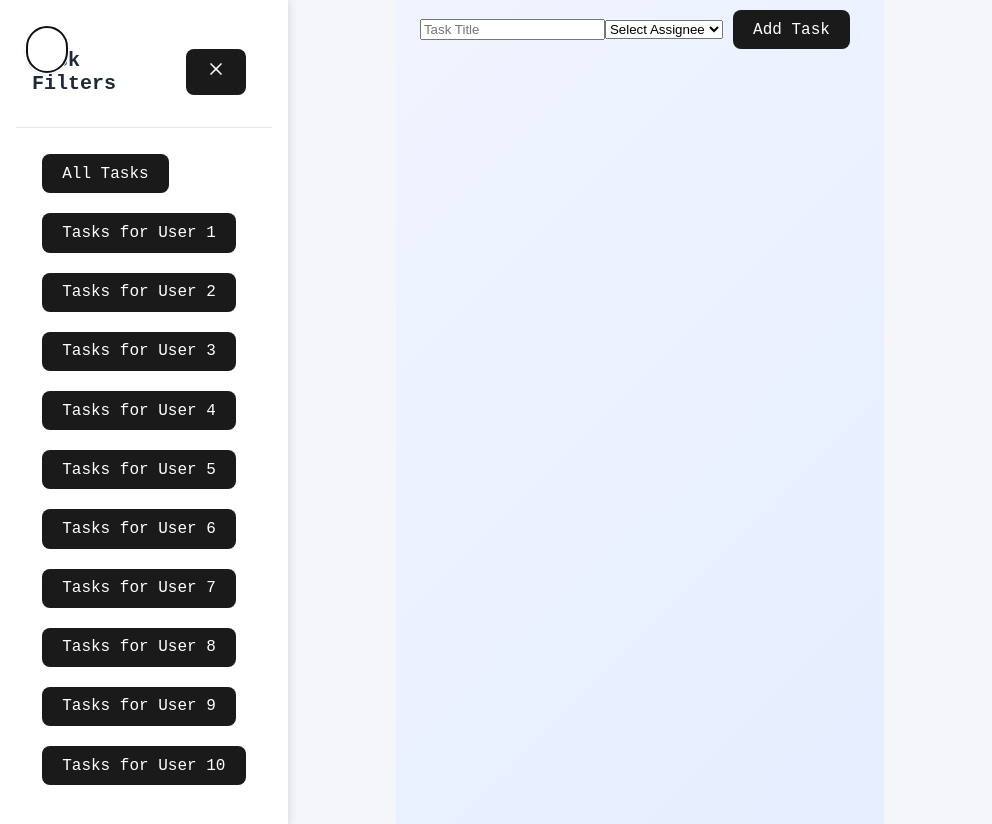
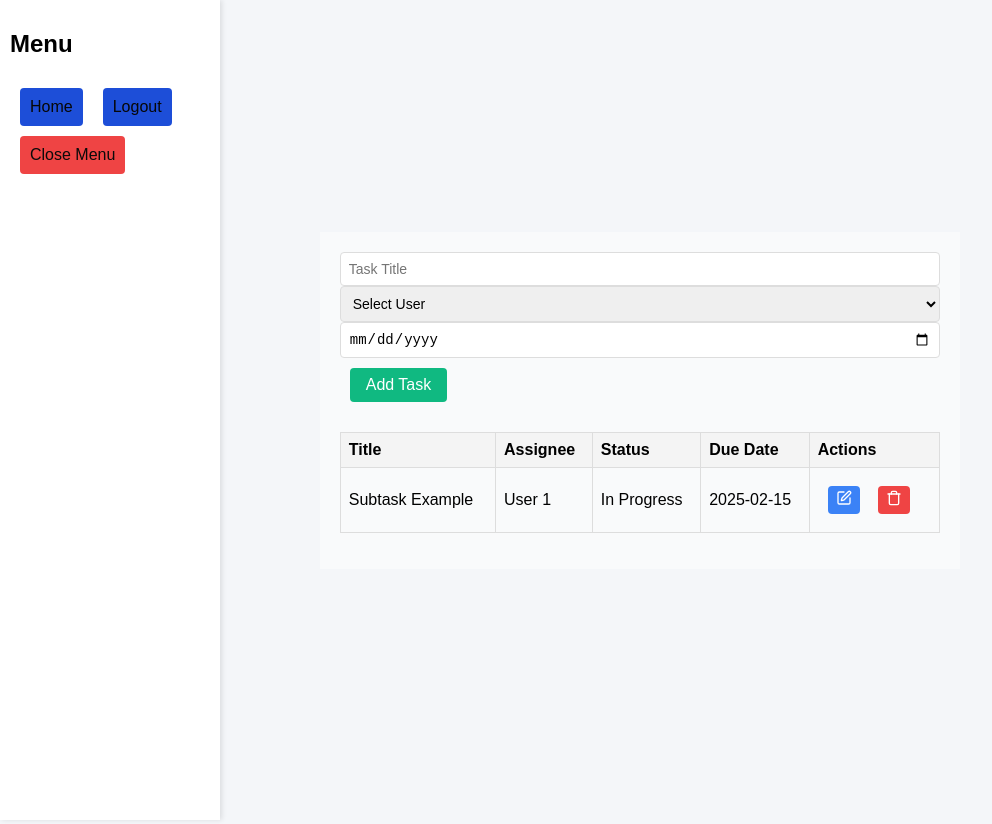
Before and after one commit to Samolivyu/ibibe-kanban-trial, a React (Vite) app: page /dashboard/1 in a window 1280 px wide. Both pictures are taken after a click on the button 47 px from the left and 49 px from the top of the page. Shown: the whole page, without its empty margins (0-992 px from the left). After the commit the page ends 800 px from the top, so only its background shows below. Built offline with nearby package versions, Linux system fonts and the light colour scheme.

Commit message:
Subtask JSX plus CSS working. Pending background images and company colors.

```diff
--- a/src/components/dashboard/Substask.jsx
+++ b/src/components/dashboard/Substask.jsx
@@ -1,299 +1,130 @@
 import React, { useState, useMemo } from 'react';
-import { Calendar, Users, Trash, Menu, X, Plus, Edit2 } from 'lucide-react';
-import { useNavigate, Link } from 'react-router-dom';
+import { Menu, X, Users, Trash, Edit } from 'lucide-react';
+import { useNavigate } from 'react-router-dom';
 import './subtask.css';
 
 const Subtask = () => {
   const navigate = useNavigate();
   const [menuOpen, setMenuOpen] = useState(false);
-  const [tasks, setTasks] = useState([]);
+  const users = Array.from({ length: 10 }, (_, i) => ({ text: `User ${i + 1}`, value: `User ${i + 1}` }));
+  const [tasks, setTasks] = useState([
+    {
+      id: 1,
+      title: 'Subtask Example',
+      assignee: 'User 1',
+      status: 'In Progress',
+      dueDate: '2025-02-15',
+    },
+  ]);
   const [newTask, setNewTask] = useState({
     title: '',
+    assignee: '',
     status: 'To Do',
-    assignees: [],
-    subTasks: []
+    dueDate: '',
   });
-  const [editingSubtask, setEditingSubtask] = useState(null);
-  const [newSubtask, setNewSubtask] = useState({
-    title: '',
-    status: 'To Do',
-    assignee: '',
-    dueDate: new Date().toISOString().split('T')[0] // Default to today's date
-  });
-  const [selectedUser , setSelectedUser ] = useState(null); // State for selected user
-
-  const users = Array.from({ length: 10 }, (_, i) => `User  ${i + 1}`);
-  const statusOptions = ['To Do', 'In Progress', 'Review', 'Done'];
 
   const toggleMenu = () => setMenuOpen(!menuOpen);
-  const closeMenu = () => setMenuOpen(false);
 
   const handleAddTask = () => {
-    if (!newTask.title) return;
+    if (!newTask.title || !newTask.assignee || !newTask.dueDate) return;
     setTasks([...tasks, { ...newTask, id: tasks.length + 1 }]);
-    setNewTask({ title: '', status: 'To Do', assignees: [], subTasks: [] });
+    setNewTask({ title: '', assignee: '', status: 'To Do', dueDate: '' });
   };
 
-  const handleAddSubTask = (taskId) => {
-    if (!newSubtask.title || !newSubtask.assignee) return;
-
-    setTasks((prevTasks) =>
-      prevTasks.map((task) =>
-        task.id === taskId
-          ? {
-              ...task,
-              subTasks: [
-                ...task.subTasks,
-                {
-                  id: task.subTasks.length + 1,
-                  title: newSubtask.title,
-                  assignee: newSubtask.assignee,
-                  status: newSubtask.status,
-                  dueDate: newSubtask.dueDate
-                }
-              ]
-            }
-          : task
-      )
-    );
-    setNewSubtask({
-      title: '',
-      status: 'To Do',
-      assignee: '',
-      dueDate: new Date().toISOString().split('T')[0]
-    });
-  };
-
-  const handleEditSubtask = (taskId, subtaskId, updatedSubtask) => {
-    setTasks((prevTasks) =>
-      prevTasks.map((task) =>
-        task.id === taskId
-          ? {
-              ...task,
-              subTasks: task.subTasks.map((subtask) =>
-                subtask.id === subtaskId ? { ...subtask, ...updatedSubtask } : subtask
-              )
-            }
-          : task
-      )
-    );
-    setEditingSubtask(null);
-  };
-
-  const handleRemoveSubtask = (taskId, subtaskId) => {
-    setTasks((prevTasks) =>
-      prevTasks.map((task) =>
-        task.id === taskId
-          ? {
-              ...task,
-              subTasks: task.subTasks.filter((subtask) => subtask.id !== subtaskId)
-            }
-          : task
-      )
-    );
-  };
-
-  const handleViewMemberTasks = (user) => {
-    setSelectedUser (user); // Set the selected user
-    closeMenu();
-  };
-
-  // Show all tasks or filter by selected user
-  const filteredTasks = useMemo(() => {
-    if (selectedUser ) {
-      return tasks.filter(task => task.assignees.includes(selectedUser ) ||
-        task.subTasks.some(subtask => subtask.assignee === selectedUser ));
-    }
-    return tasks;
-  }, [tasks, selectedUser ]);
+  const filteredTasks = useMemo(() => tasks, [tasks]);
 
   return (
-    <div className={`dashboard-container ${menuOpen ? 'menu-open' : ''}`}>
+    <div className={`subtask-container ${menuOpen ? 'menu-open' : ''}`}>
       {/* Hamburger Menu */}
-      <div className="menu-trigger">
-        <button onClick={toggleMenu} className="p-2">
+      <button className="menu-trigger" onClick={toggleMenu} aria-expanded={menuOpen}>
         {menuOpen ? <X size={24} /> : <Menu size={24} />}
       </button>
-      </div>
-      <div className={`hamburger-menu ${menuOpen ? 'open' : ''}`}>
-        <div className="hamburger-header flex justify-between items-center p-4 border-b">
-          <h2 className="text-xl font-bold">Task Filters</h2>
+
+      {menuOpen && (
+        <div className="hamburger-menu">
+          <div className="p-4">
+            <h2 className="text-xl font-bold mb-4">Menu</h2>
             <button
-            onClick={closeMenu}
-            className="p-2 hover:bg-gray-100 rounded-full"
+              className="menu-button"
+              onClick={() => navigate('/dashboard')}
             >
-            <X size={20} />
+              Home
+            </button>
+            <button
+              className="menu-button"
+              onClick={() => navigate('/')}
+            >
+              Logout
+            </button>
+            <button className="menu-close-button" onClick={toggleMenu}>
+              Close Menu
             </button>
           </div>
-        <div className="hamburger-content p-4">
-          <button
-            onClick={() => {
-              setSelectedUser (null); // Reset selected user to show all tasks
-              closeMenu();
-            }}
-            className="w-full text-left p-2 hover:bg-gray-100 rounded mb-2"
-          >
-            All Tasks
-          </button>
-          <div className="user-links space-y-1">
-            {users.map((user) => (
-              <button
-                key={user}
-                onClick={() => handleViewMemberTasks(user)}
-                className="block w-full text-left p-2 hover:bg-gray-100 rounded transition-colors"
-              >
-                Tasks for {user}
-              </button>
-            ))}
         </div>
-        </div>
-      </div>
+      )}
 
-      {/* Task Form */}
-      <div className="space-y-4 p-4">
-        <div className="flex gap-2">
+      {/* Task Input Form */}
+      <div className="task-form">
         <input
           type="text"
           placeholder="Task Title"
           value={newTask.title}
           onChange={(e) => setNewTask({ ...newTask, title: e.target.value })}
-            className="p-2 border rounded"
+          className="form-input"
         />
         <select
-            onChange={(e) => setNewTask({ ...newTask, assignees: [e.target.value] })}
-            className="p-2 border rounded"
+          value={newTask.assignee}
+          onChange={(e) => setNewTask({ ...newTask, assignee: e.target.value })}
+          className="form-input"
         >
-            <option value="">Select Assignee</option>
+          <option value="">Select User</option>
       {users.map((user) => (
-              <option key={user} value={user}>{user}</option>
-            ))}
-          </select>
-          <button
-            onClick={handleAddTask}
-            className="p-2 bg-blue-500 text-white rounded hover:bg-blue-600"
-          >
-            Add Task
-          </button>
-        </div>
-      </div>
-
-      {/* Task List */}
-      <div className="space-y-6 p-4">
-        {filteredTasks.map((task) => (
-          <div key={task.id} className="border rounded p-4">
-            <h3 className="text-lg font-bold mb-4" style={{ color: 'black' }} >{task.title}</h3>
-
-            {/* Add Subtask Form */}
-            <div className="flex gap-2 mb-4">
-              <input
-                type="text"
-                placeholder="Subtask Title"
-                value={newSubtask.title}
-                onChange={(e) => setNewSubtask({ ...newSubtask, title: e.target.value })}
-                className="p-2 border rounded"
-              />
-              <select
-                value={newSubtask.status}
-                onChange={(e) => setNewSubtask({ ...newSubtask, status: e.target.value })}
-                className="p-2 border rounded"
-              >
-                {statusOptions.map((status) => (
-                  <option key={status} value={status}>{status}</option>
-                ))}
-              </select>
-              <select
-                value={newSubtask.assignee}
-                onChange={(e) => setNewSubtask({ ...newSubtask, assignee: e.target.value })}
-                className="p-2 border rounded"
-              >
-                <option value="">Assign to</option>
-                {users.map((user) => (
-                  <option key={user} value={user}>{user}</option>
+        <option key={user.value} value={user.value}>
+          {user.text}
+        </option>
           ))}
         </select>
         <input
           type="date"
-                value={newSubtask.dueDate}
-                onChange={(e) => setNewSubtask({ ...newSubtask, dueDate: e.target.value })}
-                className="p-2 border rounded"
+          value={newTask.dueDate}
+          onChange={(e) => setNewTask({ ...newTask, dueDate: e.target.value })}
+          className="form-input"
         />
-              <button
-                onClick={() => handleAddSubTask(task.id)}
-                className="p-2 bg-green-500 text-white rounded hover:bg-green-600"
-              >
-                <Plus size={20} />
+        <button onClick={handleAddTask} className="add-task-button">
+          Add Task
         </button>
       </div>
 
-            {/* Subtasks List */}
-            <div className="space-y-2">
-              {task.subTasks.map((subTask) => (
-                <div key={subTask.id} className="flex items-center gap-2 p-2 bg-gray-50 rounded">
-                  {editingSubtask === subTask.id ? (
-                    <>
-                      <input
-                        type="text"
-                        value={subTask.title}
-                        onChange={(e) => handleEditSubtask(task.id, subTask.id, { title: e.target.value })}
-                        className="p-1 border rounded"
-                      />
-                      <select
-                        value={subTask.status}
-                        onChange={(e) => handleEditSubtask(task.id, subTask.id, { status: e.target.value })}
-                        className="p-1 border rounded"
-                      >
-                        {statusOptions.map((status) => (
-                          <option key={status} value={status}>{status}</option>
-                        ))}
-                      </select>
-                      <select
-                        value={subTask.assignee}
-                        onChange={(e) => handleEditSubtask(task.id, subTask.id, { assignee: e.target.value })}
-                        className="p-1 border rounded"
-                      >
-                        {users.map((user) => (
-                          <option key={user} value={user}>{user}</option>
-                        ))}
-                      </select>
-                      <input
-                        type="date"
-                        value={subTask.dueDate}
-                        onChange={(e) => handleEditSubtask(task.id, subTask.id, { dueDate: e.target.value })}
-                        className="p-1 border rounded"
-                      />
-                      <button
-                        onClick={() => setEditingSubtask(null)}
-                        className="p-1 bg-blue-500 text-white rounded hover:bg-blue-600"
-                      >
-                        Save
+      {/* User Output Table */}
+      <table className="subtask-table">
+        <thead>
+          <tr>
+            <th>Title</th>
+            <th>Assignee</th>
+            <th>Status</th>
+            <th>Due Date</th>
+            <th>Actions</th>
+          </tr>
+        </thead>
+        <tbody>
+          {filteredTasks.map((task) => (
+            <tr key={task.id}>
+              <td>{task.title}</td>
+              <td>{task.assignee}</td>
+              <td>{task.status}</td>
+              <td>{task.dueDate}</td>
+              <td>
+                <button className="edit-button">
+                  <Edit size={16} />
                 </button>
-                    </>
-                  ) : (
-                    <>
-                      <span className="flex-1">{subTask.title}</span>
-                      <span className="px-2 py-1 bg-blue-100 rounded">{subTask.status}</span>
-                      <span className="px-2 py-1 bg-gray-100 rounded">{subTask.assignee}</span>
-                      <span className="px-2 py-1 bg-yellow-100 rounded">{subTask.dueDate}</span>
-                      <button
-                        onClick={() => setEditingSubtask(subTask.id)}
-                        className="p-1 text-blue-500 hover:text-blue-600"
-                      >
-                        <Edit2 size={16} />
-                      </button>
-                      <button
-                        onClick={() => handleRemoveSubtask(task.id, subTask.id)}
-                        className="p-1 text-red-500 hover:text-red-600"
-                      >
+                <button className="delete-button" onClick={() => setTasks(tasks.filter((t) => t.id !== task.id))}>
                   <Trash size={16} />
                 </button>
-                    </>
-                  )}
-                </div>
+              </td>
+            </tr>
           ))}
-            </div>
-          </div>
-        ))}
-      </div>
+        </tbody>
+      </table>
     </div>
   );
 };
--- a/src/components/dashboard/subtask.css
+++ b/src/components/dashboard/subtask.css
@@ -1,234 +1,127 @@
-/* subtask.css */
-
-/* Fill the screen with background */
-.dashboard-container {
-  min-height: 100vh; /* Ensure it fills the viewport height */
-  background: linear-gradient(135deg, #f0f4ff 0%, #e6eeff 100%);
-  padding: 1.5rem;
-  position: relative;
+/* General Container Styles */
+.subtask-container {
+  padding: 20px;
+  background-color: #f9fafb;
 }
 
-/* Font for typewriter effect */
-body {
-  font-family: 'Courier New', Courier, monospace; /* Typewriter-like font */
-}
-
-/* Hamburger Menu Styles */
+/* Hamburger Menu */
 .menu-trigger {
   position: fixed;
-  top: 1rem;
-  left: 1rem;
-  z-index: 50;
-}
-
-.menu-trigger button {
-  padding: 0.5rem;
-  background-color: white;
-  border-radius: 9999px;
-  box-shadow: 0 2px 4px rgba(0, 0, 0, 0.1);
-  transition: box-shadow 0.2s ease;
-}
-
-.menu-trigger button:hover {
-  box-shadow: 0 4px 6px rgba(0, 0, 0, 0.1);
+  top: 10px;
+  left: 10px;
+  background: none;
+  border: none;
+  cursor: pointer;
 }
 
 .hamburger-menu {
   position: fixed;
   top: 0;
   left: 0;
-  height: auto; /* Adjust height to fit contents */
-  width: 16rem;
-  background-color: white;
-  box-shadow: 2px 0 8px rgba(0, 0, 0, 0.1);
-  transform: translateX(-100%);
-  transition: transform 0.3s ease;
-  padding: 1rem; /* Add padding to the hamburger menu */
+  width: 200px;
+  height: 100vh;
+  background: white;
+  box-shadow: 2px 0 5px rgba(0, 0, 0, 0.1);
+  padding: 10px;
+  display: flex;
+  flex-direction: column;
 }
 
-.hamburger-menu.open {
-  transform: translateX(0);
+.menu-button {
+  margin-bottom: 10px;
+  padding: 10px;
+  background: #1d4ed8;
+  color: #070707;
+  border: none;
+  border-radius: 4px;
+  cursor: pointer;
 }
 
-.hamburger-header {
-  padding: 1rem;
-  border-bottom: 1px solid #e5e7eb;
-  display: flex;
-  justify-content: space-between;
-  align-items: center;
+.menu-button:hover {
+  background: #2563eb;
 }
 
-.hamburger-header h2 {
-  font-size: 1.25rem;
-  font-weight: 600;
-  color: #1f2937;
+.menu-close-button {
+  margin-top: auto;
+  padding: 10px;
+  background: #ef4444;
+  color: #0a0a0a;
+  border: none;
+  border-radius: 4px;
+  cursor: pointer;
 }
 
-.hamburger-content {
-  padding: 1rem;
+.menu-close-button:hover {
+  background: #dc2626;
 }
 
-.all-tasks-link {
-  display: block;
-  width: 100%;
-  padding: 0.75rem;
-  margin-bottom: 0.5rem;
-  border-radius: 0.375rem;
-  color: #2563eb;
-  font-weight: 500;
-  transition: background-color 0.2s ease;
+/* Task Form */
+.task-form {
+  margin-bottom: 20px;
 }
 
-.all-tasks-link:hover {
-  background-color: #eff6ff;
-}
-
-/* Color-coded status selector */
-.status-selector {
-  background-color: #f9fafb; /* Default background */
-}
-
-.status-selector option[value="To Do"] {
-  background-color: #d4cf23; /* Light yellow for To Do */
-}
-
-.status-selector option[value="In Progress"] {
-  background-color: #bb8b07; /* Light green for In Progress */
-}
-
-.status-selector option[value="Review"] {
-  background-color: #9125d0; /* Light gray for Review */
-}
-
-.status-selector option[value="Done"] {
-  background-color: #07c060; /* Light teal for Done */
-}
-
-.status-selector option[value="Overdue"] {
-  background-color: #ef1010; /* Light teal for Done */
-}
-
-/* Dropdown styles */
-.dropdown {
-  position: relative;
-}
-
-.dropdown select {
-  width: 100%;
-  padding: 8px 12px;
-  border: 1px solid #d1d5db;
-  border-radius: 8px;
-  font-size: 14px;
-}
-
-.dropdown select:focus {
-  outline: none;
-  border-color: #3b82f6;
-  background-color: #e5e7eb; /* Grey background on focus */
-}
-
-/* Logout Button Styles */
-.logout {
-  color: red; /* Red color for logout */
-  transition: background-color 0.2s ease;
-}
-
-.logout:hover {
-  background-color: red; /* Red background on hover */
-}
-
-/* Home Button Styles */
-.homebutton {
-  transition: background-color 0.2s ease;
-}
-
-.homebutton:hover {
-  background-color: green; /* Change to green on hover */
-}
-
-/* Sub-Task Styling */
-.sub-task {
-  margin-left: 20px;
+.form-input {
+  margin-right: 10px;
   padding: 8px;
-  border-left: 2px solid #3b82f6;
-  background-color: #f9fafb;
-  margin-bottom: 8px;
+  border: 1px solid #ddd;
   border-radius: 4px;
 }
 
-.sub-task input {
-  width: 100%;
-  padding: 6px 8px;
-  margin-top: 4px;
+.add-task-button {
+  padding: 8px 16px;
+  background: #10b981;
+  color: white;
+  border: none;
+  border-radius: 4px;
+  cursor: pointer;
 }
 
-/* Task List Styles */
-.task-list {
-  max-width: 64rem;
-  margin: 0 auto;
-  display: flex;
-  flex-direction: column;
-  gap: 1.5rem;
+.add-task-button:hover {
+  background: #059669;
 }
 
-.task-card {
-  background-color: white;
-  border-radius: 0.5rem;
-  box-shadow: 0 2px 4px rgba(0, 0, 0, 0.05);
-  padding: 1.5rem;
-  transition: box-shadow 0.2s ease;
+/* Subtask Table */
+.subtask-table {
+  width: 100%;
+  border-collapse: collapse;
+  margin-top: 20px;
 }
 
-.task-card:hover {
-  box-shadow: 0 4px 6px rgba(0, 0, 0, 0.1);
+.subtask-table th,
+.subtask-table td {
+  padding: 8px;
+  text-align: left;
+  border: 1px solid #ddd;
 }
 
-.task-card h3 {
-  font-size: 1.25rem;
-  font-weight: 600;
-  color: #0a0a0a;
-  margin-bottom: 1rem;
+.subtask-table th {
+  background: #f4f4f4;
+  font-weight: bold;
 }
 
-/* Subtask Styles */
-.subtask-form {
-  display: flex;
-  gap: 0.75rem;
-  margin-bottom: 1.5rem;
-  flex-wrap: wrap;
+.edit-button {
+  margin-right: 8px;
+  background: #3b82f6;
+  color: white;
+  border: none;
+  border-radius: 4px;
+  padding: 4px 8px;
+  cursor: pointer;
 }
 
-.subtask-form input,
-.subtask-form select {
-  flex: 1;
-  min-width: 150px;
-  padding: 0.5rem;
-  border: 1px solid #e5e7eb;
-  border-radius: 0.375rem;
-  color: black;
+.edit-button:hover {
+  background: #2563eb;
 }
 
-.add-subtask-btn {
-  padding: 0.5rem;
-  background-color: #22c55e;
+.delete-button {
+  background: #ef4444;
   color: white;
-  border-radius: 0.375rem;
-  transition: background-color 0.2s ease;
+  border: none;
+  border-radius: 4px;
+  padding: 4px 8px;
+  cursor: pointer;
 }
 
-.add-subtask-btn:hover {
-  background-color: #16a34a;
+.delete-button:hover {
+  background: #dc2626;
 }
-
-.subtask-item {
-  background-color: white; /* Ensure background color is set */
-  border: 1px solid #e5e7eb; /* Optional border for clarity */
-  border-radius: 0.375rem; /* Rounded corners */
-  padding: 0.75rem; /* Padding for the subtask item */
-  margin-bottom: 0.5rem; /* Space between subtasks */
-  transition: box-shadow 0.2s ease; /* Transition for hover effect */
-}
-
-.subtask-item:hover {
-  box-shadow: 0 2px 4px rgba(0, 0, 0, 0.1); /* Hover effect */
-}
```
Lines whose indentation alone changed are shown as unchanged.
